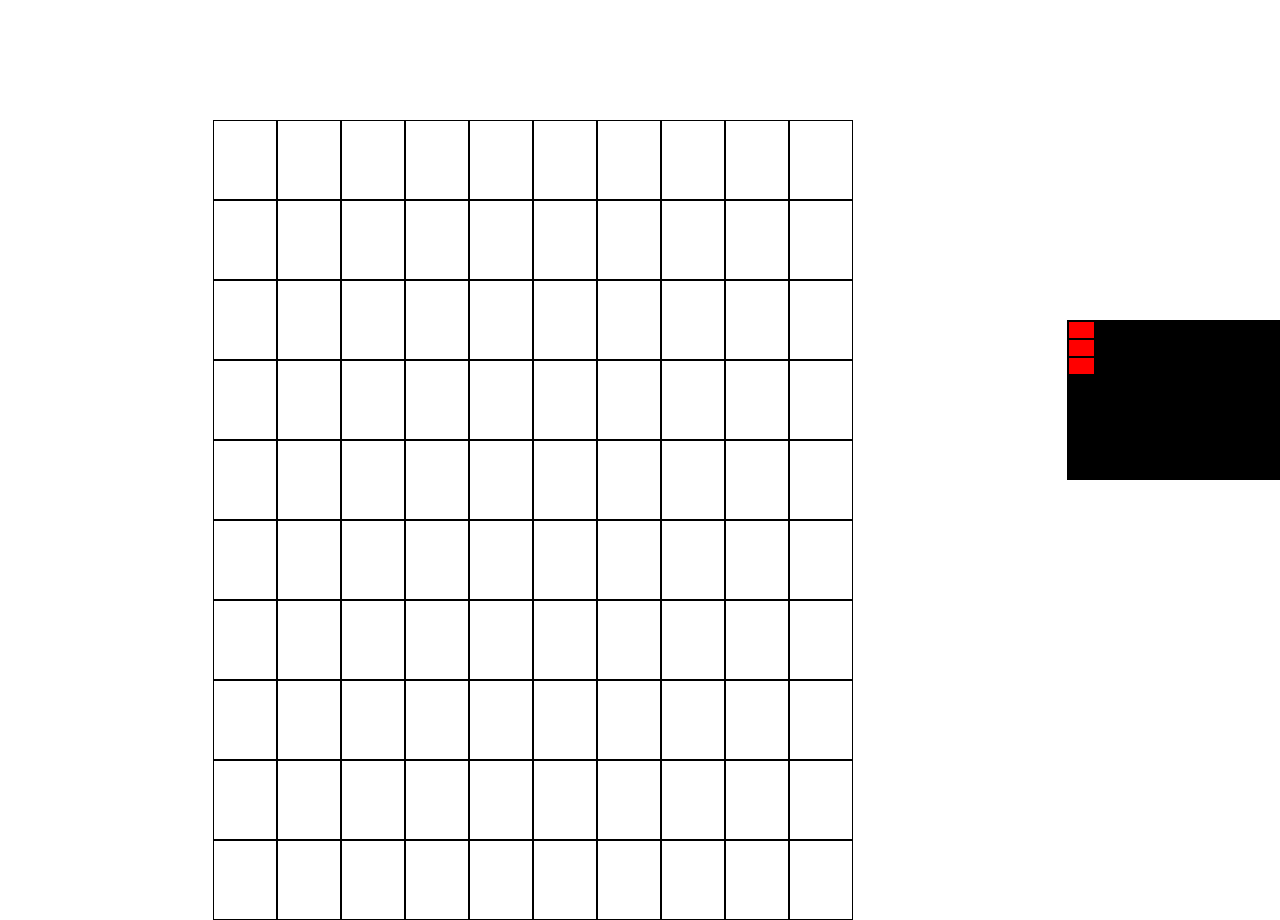
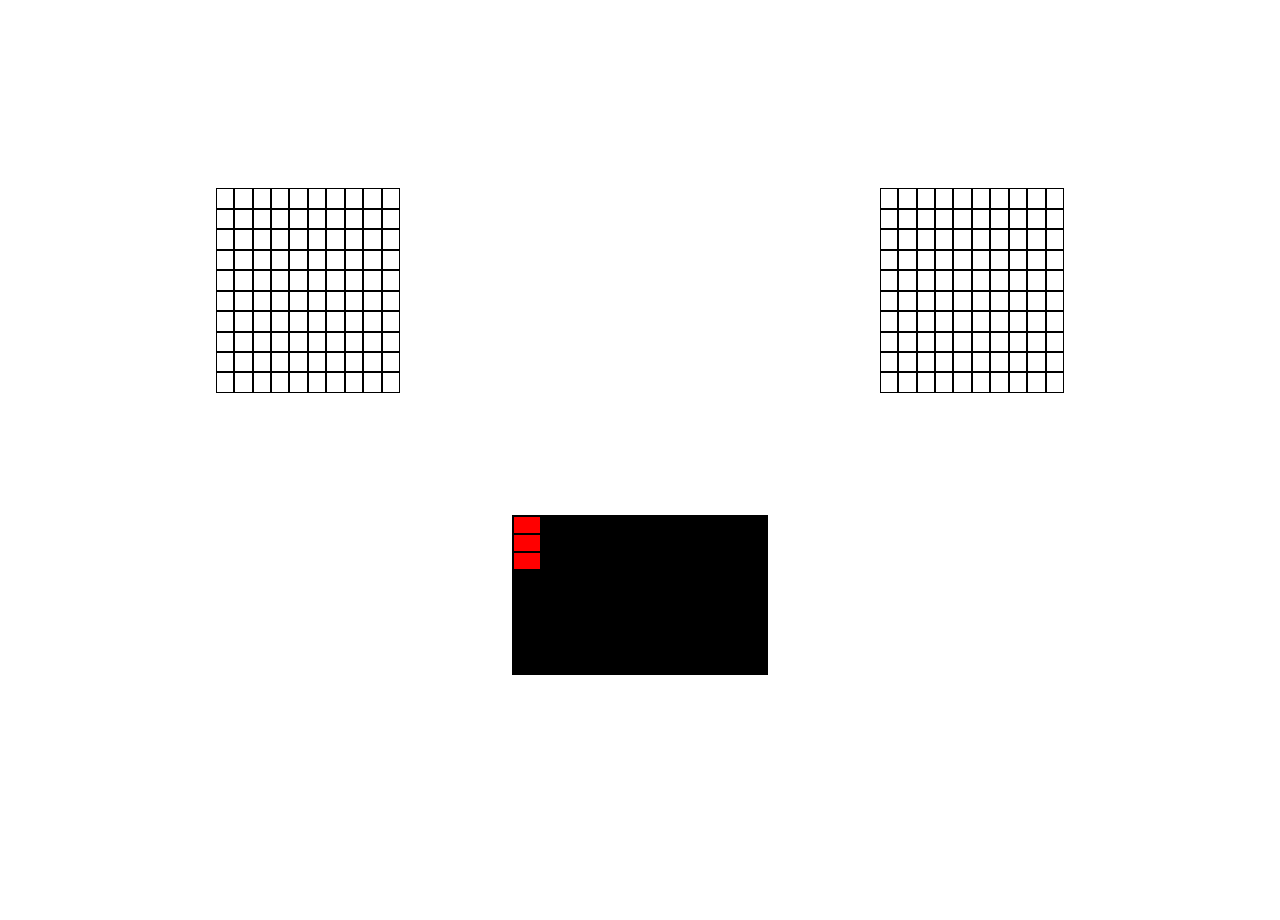
Before and after one commit to 44RY4N/battleships, a website built with webpack: page src/template.html in a window 1280 px wide. After the commit the page ends 800 px from the top, so only its background shows below. Built offline with nearby package versions, Linux system fonts and the light colour scheme.

Commit message:
added layout

```diff
--- a/src/domBoard.js
+++ b/src/domBoard.js
@@ -1,13 +1,13 @@
 import { allShips } from "./ship.js";
 
 
-function createBoard(size){
-    const board = document.querySelector("#board");
+function createBoard(size, board){
+
     const fragment = document.createDocumentFragment();
     let cellSize = 100 / size;
     board.style.gridTemplateColumns = `repeat(${size} , ${cellSize}%)`;
     board.style.gridTemplateRows = `repeat(${size} , ${cellSize}%)`;
-    board.style.position  = "absolute";
+    board.style.position  = "";
 
     for(let i = 0; i< size; i++){
         for(let j=0; j<size; j++){
@@ -29,6 +29,37 @@ function createBoard(size){
             cell.addEventListener("drop",dropShip);
 
 
+            fragment.appendChild(cell);
+        }
+    }
+    board.appendChild(fragment);
+}
+
+// create board end
+
+// create board computer
+
+function createBoardComputer(size,board){
+    const fragment = document.createDocumentFragment();
+    let cellSize = 100 / size;
+    board.style.gridTemplateColumns = `repeat(${size} , ${cellSize}%)`;
+    board.style.gridTemplateRows = `repeat(${size} , ${cellSize}%)`;
+    board.style.position  = "";
+
+    for(let i = 0; i< size; i++){
+        for(let j=0; j<size; j++){
+            const cell = document.createElement("div");
+            cell.classList.add("cell");
+            cell.style.width = `100%`;
+            cell.style.height = `100%`;
+            cell.style.border = "1px solid black";
+            cell.dataset.index = i;
+            cell.dataset.jndex = j;
+
+            cell.style.position = "";
+            cell.style.zIndex = "0"
+
+            //event listners
             fragment.appendChild(cell);
         }
     }
@@ -233,4 +264,4 @@ let i = target.dataset.index;
 
 }
 
-export {createBoard};
+export {createBoard, createBoardComputer};
--- /dev/null
+++ b/src/game.js
@@ -0,0 +1,19 @@
+import {ship} from "./ship.js"
+import { createBoard, createBoardComputer} from "./domBoard.js";
+
+
+function initializeGame(){
+const ship1 = new ship(4,"s1");
+const ship2 = new ship(5,"s2");
+const ship3 = new ship(2,"s3");
+ship1.dom();
+ship2.dom();
+ship3.dom();
+
+const boardElement = document.querySelector("#board");
+const board = createBoard(10, boardElement);
+
+const boardElementComputer = document.querySelector("#boardComputer");
+const boardComputer = createBoardComputer(10, boardElementComputer);}
+
+export {initializeGame};
--- a/src/index.js
+++ b/src/index.js
@@ -1,15 +1,4 @@
-import {ship} from "./ship.js"
+import "./styles.css"
+import {initializeGame} from "./game.js"
 
-import "./styles.css"
-import { createBoard } from "./domBoard.js";
-const ship1 = new ship(4,"s1");
-const ship2 = new ship(5,"s2");
-const ship3 = new ship(2,"s3");
-
-ship1.dom();
-ship2.dom();
-ship3.dom();
-
-
-
-const board = createBoard(10);
+initializeGame();
--- a/src/styles.css
+++ b/src/styles.css
@@ -19,17 +19,24 @@ body{
 #menu{
     width: 100%;
     height: 70vh;
-    display: flex;
-    justify-content: center;
+    display: grid;
+    grid-template-columns: 1fr 1fr;
+    grid-template-rows: 1fr 0.5fr;
+    gap:3rem;
+    justify-items:center;
+    align-items: center;
 }
 
-#board{
+#board, #boardComputer{
     display: grid;
-    width: 50%;
-    height: 100%;
+    width: 30%;
+    height: 60%;
+
 }
 
 #shipContainer{
+    grid-column: 1/3;
+    justify-content: center;
     background-color: black;
     width: 20vw;
     height: 20vh;
--- a/src/template.html
+++ b/src/template.html
@@ -8,7 +8,8 @@
 <body>
     <div id="menu">
       <div id="board"></div>
+      <div id="boardComputer"></div>
+      <div id="shipContainer"></div>
     </div>
-    <div id="shipContainer"></div>
 </body>
 </html>
```
